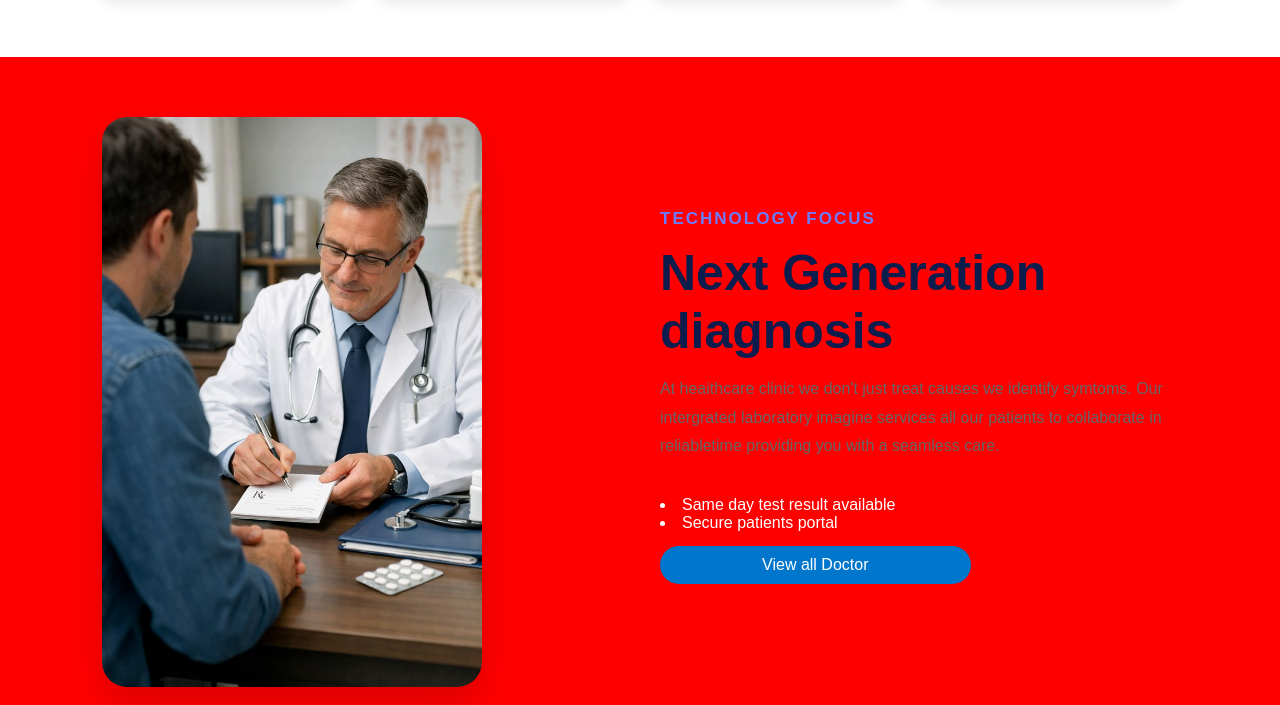
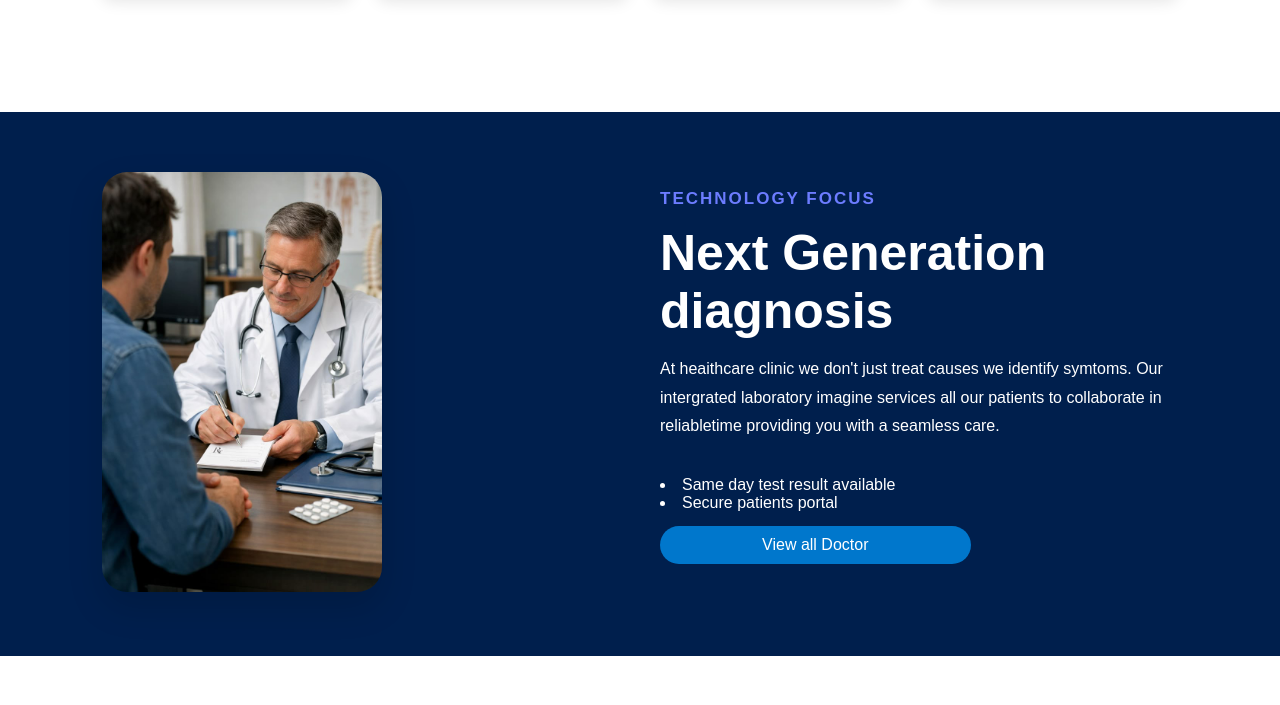
Before and after one commit to glory-tech5/Healthcare-website, a plain HTML site: page pages/services.html in a window 1280 px wide. Shown: the part 1520-2225 px from the top of the page. Drawn offline with Linux system fonts and the light colour scheme; files that its build step writes are made by us from their sources.

Commit message:
work on my root file

```diff
--- a/style/services.css
+++ b/style/services.css
@@ -153,7 +153,9 @@ header{
     gap: 40px;
     padding: 60px 8%;
     color: white;
-    background-color: red;
+    background-color:#001f4d;
+    margin-top: 55px;
+    margin-bottom: 12px;
 }
 
 
@@ -163,10 +165,10 @@ header{
 
 .images img{
     width:100%;
-    max-width:380px;
+    max-width:280px;
     border-radius:25px;
     box-shadow:0 15px 35px rgba(0,0,0,.15);
-    height: auto;
+    height: 50%;
 }
 
 .text-content{
@@ -183,13 +185,13 @@ header{
 
 .text-content h2{
     font-size:50px;
-    color:#0b1c4d;
+    color:var(--text-color);
     margin:15px 0;
     font-weight: 50px;
 }
 
 .text-content p{
-    color:#666;
+    color:var(--text-color);
     line-height:1.8;
     margin-bottom:35px;
 }
```
